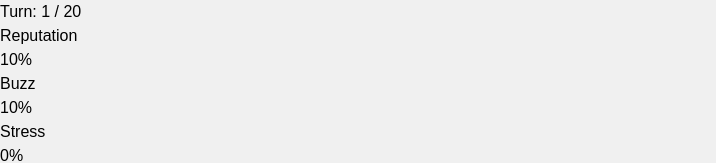
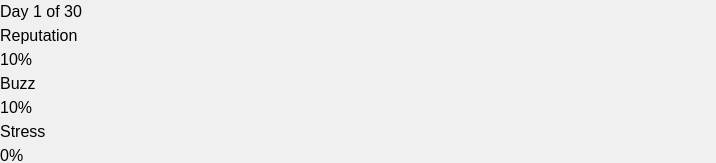
Before and after one commit to ashleyrevlett/github-gameoff-2024, a Vue app: page / in a window 1280 px wide. Shown: the top 163 px of the page, without its empty margins (0-716 px from the left). Built offline with nearby package versions, Linux system fonts and the light colour scheme.

Commit message:
Make a turn last one day

```diff
--- a/src/stores/gameStore.js
+++ b/src/stores/gameStore.js
@@ -6,7 +6,7 @@ import { useEventStore } from './eventStore';
 export const useGameStore = defineStore('gameStore', {
   state: () => ({
     turn: 1,
-    maxTurns: 20,
+    maxTurns: 30,
     isGameOver: false,
     gameOverMessage: null,
   }),
--- a/src/views/Game.vue
+++ b/src/views/Game.vue
@@ -2,7 +2,7 @@
   <main class="p-4">
     <div v-if="!gameStore.isGameOver" class="grid grid-cols-2 gap-4">
       <div>
-        <p class="text-sm font-bold mb-3 p-4 block border-black border">Turn: {{ gameStore.turn }} / {{ gameStore.maxTurns }}</p>
+        <p class="text-sm font-bold mb-3 p-4 block border-black border">Day {{ gameStore.turn }} of {{ gameStore.maxTurns }}</p>
         <Stats />
         <EventLog />
       </div>
```
